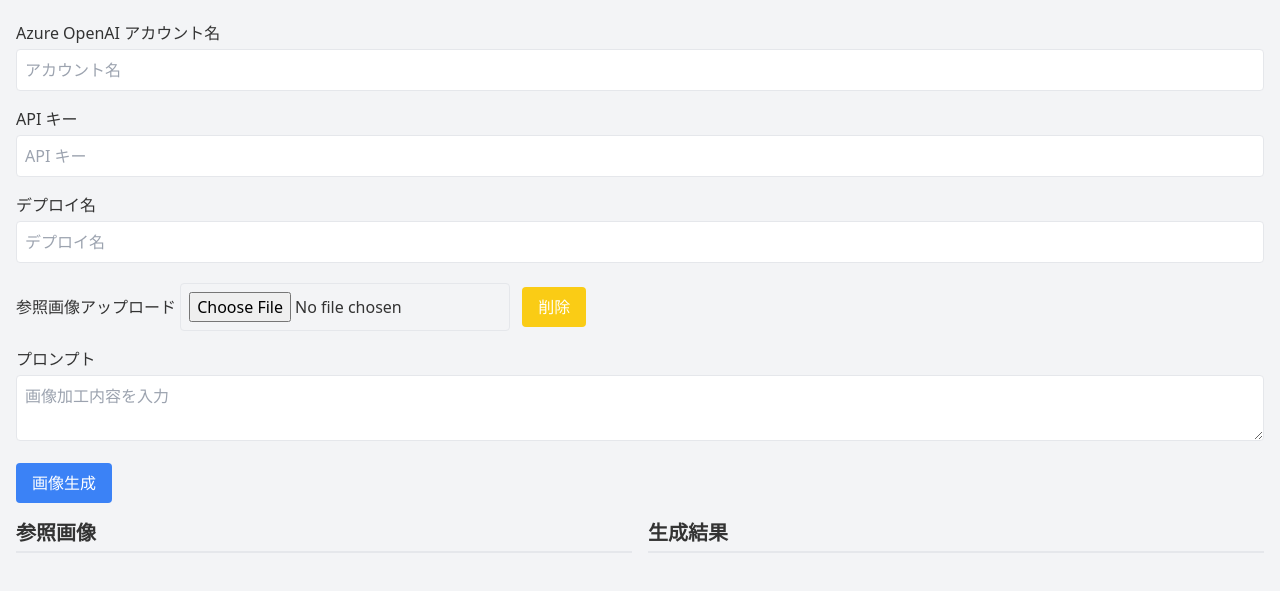
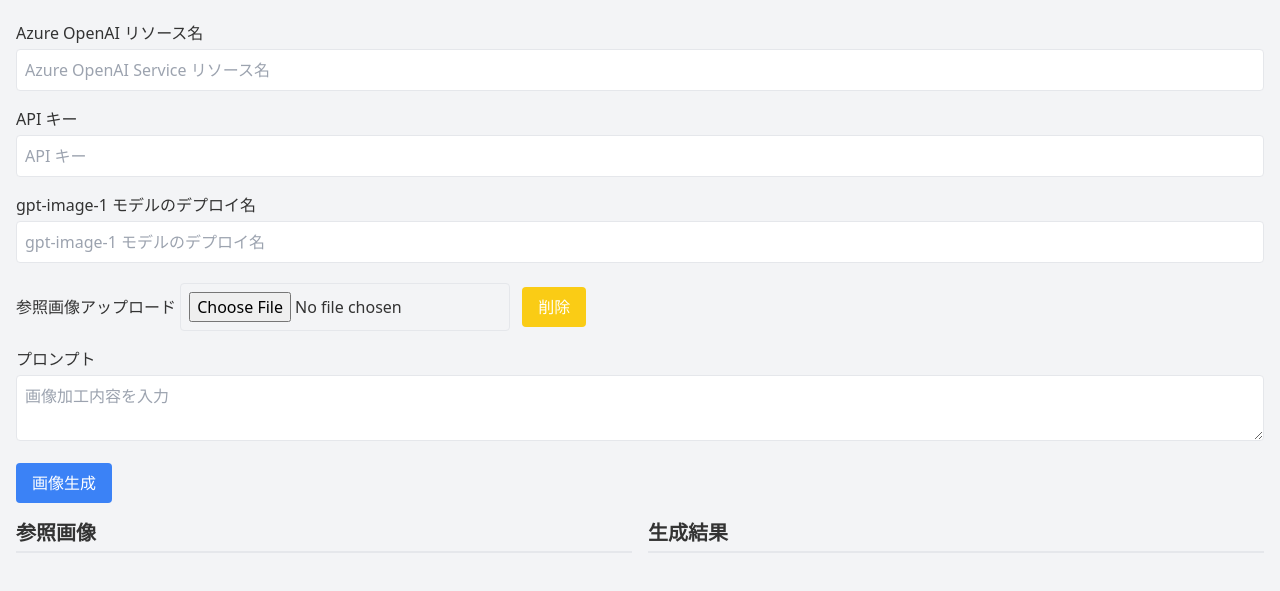
Before and after one commit to tokawa-ms/gpt-image-1-demo, a plain HTML site: page src/index.html in a window 1280 px wide. Shown: the part 71-662 px from the top of the page. Drawn offline with nearby package versions, Linux system fonts and the light colour scheme.

Commit message:
update text label

```diff
--- a/src/index.html
+++ b/src/index.html
@@ -12,16 +12,16 @@
     <h1 class="text-4xl font-extrabold mb-6 text-accent border-b-4 border-accent pb-2">gpt-image-1 画像加工デモ</h1>
     <div class="grid grid-cols-1 gap-4">
       <div>
-        <label>Azure OpenAI アカウント名</label>
-        <input type="text" id="accountName" class="border rounded p-2 mt-1 w-full" placeholder="アカウント名">
+        <label>Azure OpenAI リソース名</label>
+        <input type="text" id="accountName" class="border rounded p-2 mt-1 w-full" placeholder="Azure OpenAI Service リソース名">
       </div>
       <div>
         <label>API キー</label>
         <input type="password" id="apiKey" class="border rounded p-2 mt-1 w-full" placeholder="API キー">
       </div>
       <div>
-        <label>デプロイ名</label>
-        <input type="text" id="deploymentName" class="border rounded p-2 mt-1 w-full" placeholder="デプロイ名">
+        <label>gpt-image-1 モデルのデプロイ名</label>
+        <input type="text" id="deploymentName" class="border rounded p-2 mt-1 w-full" placeholder="gpt-image-1 モデルのデプロイ名">
       </div>
       <div>
         <label>参照画像アップロード</label>
```
